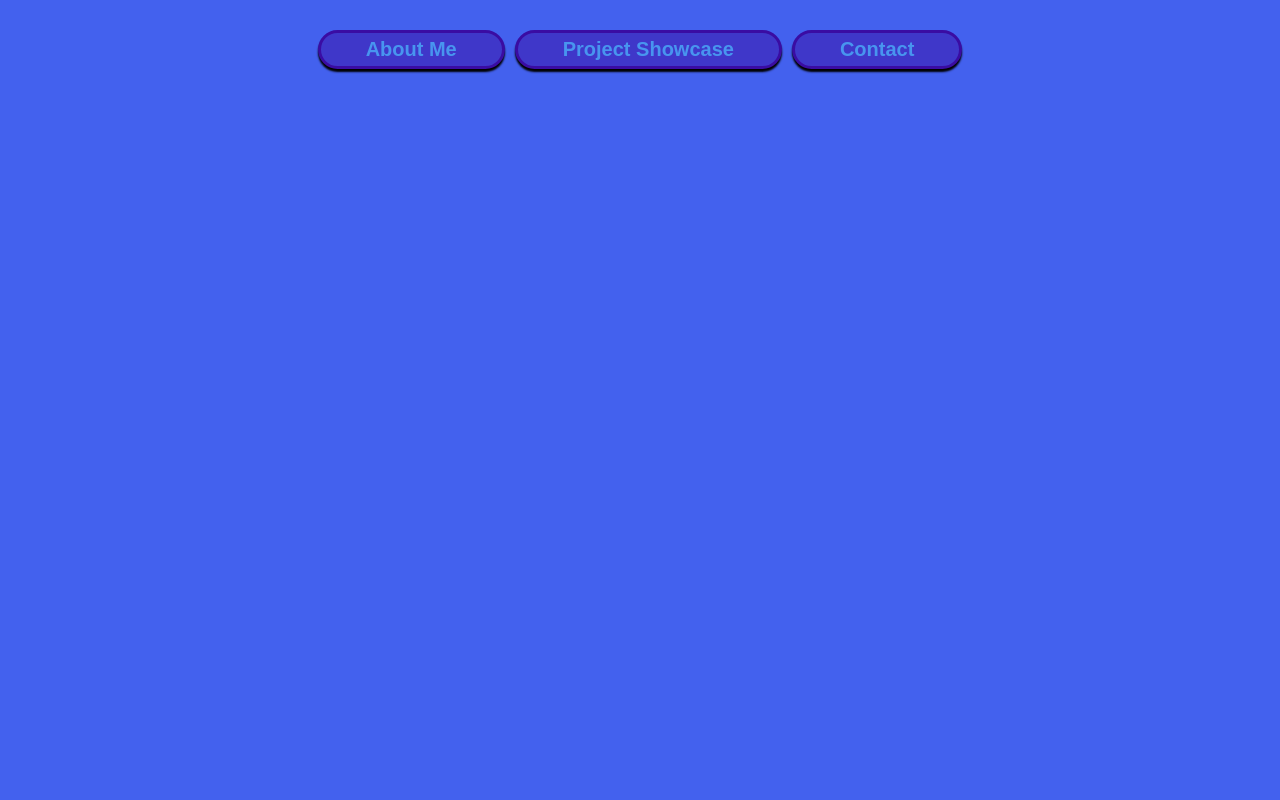
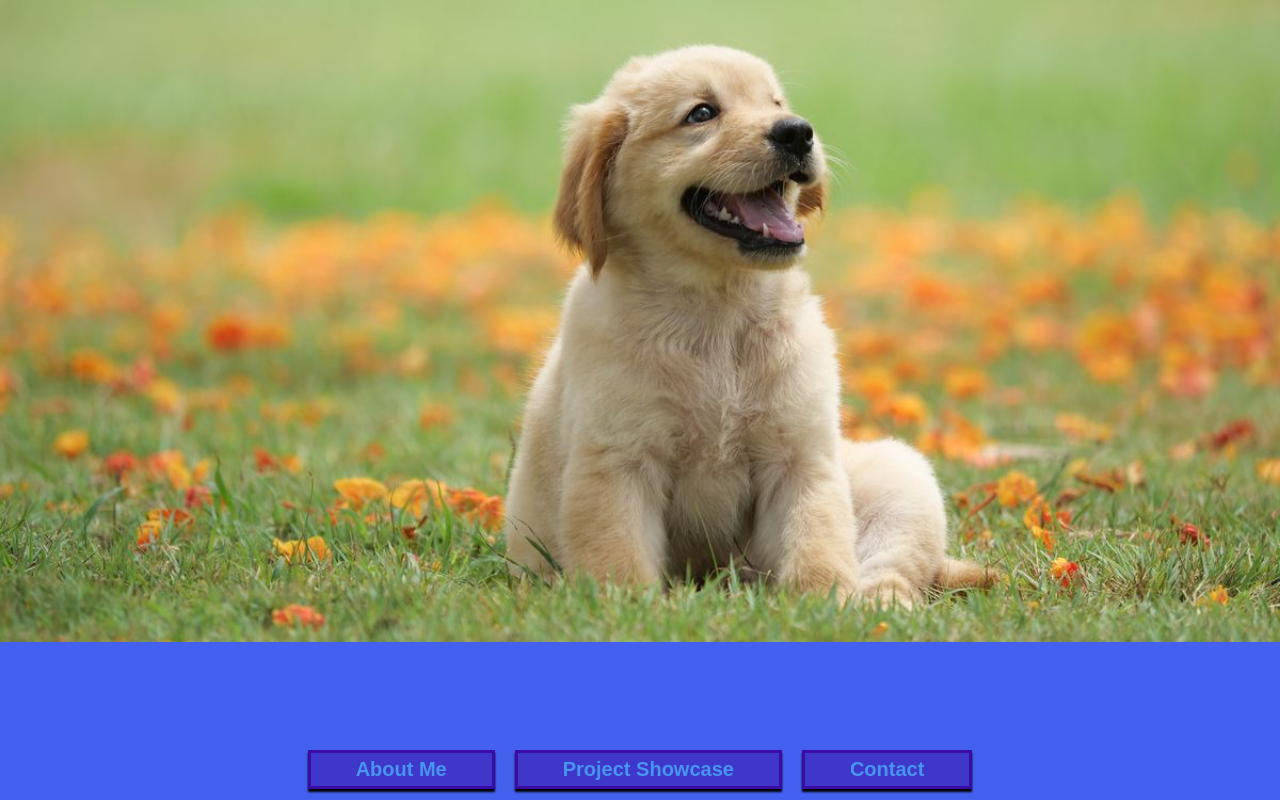
Before and after one commit to Lazikaz/lazikaz, a plain HTML site: page index.html in a window 1280 px wide. Drawn offline with Linux system fonts and the light colour scheme.

Commit message:
removed animation, changed picture

```diff
--- a/index.html
+++ b/index.html
@@ -10,8 +10,13 @@
 </head>
 <body>
     <div id="wrapper">
-        <div id="imageScroll">
-
+        <div id="imageFrame">
+                <div class="img">
+                    <img src="./pictures/test.jpg" alt="">
+                </div>
+                <div class="img">
+                    <img src="./pictures/test.jpg" alt="">
+                </div>
         </div>
        <nav>
         <div class="menubutton">
--- a/styles.css
+++ b/styles.css
@@ -5,6 +5,7 @@ body{
 }
 
 #wrapper{
+    overflow: auto;
     position: absolute;
     width: 100%;
     height: 100%;
@@ -30,11 +31,12 @@ nav a{
 }
 
 .menubutton{
-    margin-left: 5px;
-    margin-right: 5px;
+    white-space: nowrap;
+    margin-left: 10px;
+    margin-right: 10px;
     padding:5px;
     background-color: #3F37C9;
-    border-radius: 20px;
+    border-radius: 0px;
     transition: background-color 150ms linear;
     box-shadow: 0px 3px 2px black;
     border-color: #3A0CA3;
@@ -45,3 +47,32 @@ nav a{
     background-color: #3A0CA3;
 
 }
+
+#imageFrame{
+    width: 100%;
+    height: 90%;
+    overflow: hidden;
+}
+
+.img{
+    width: 100%;
+    height: 100%;
+}
+
+.img img{
+    width: 100%;
+    height: auto;
+}
+
+#imageHolder{
+    width: 100%;
+    height: 100%;
+}
+
+/* SCROLLBAR */
+
+::-webkit-scrollbar{
+    width: 0px;
+}
+
+/*ANIMATION*/
```
Also changed, not shown: pictures/download.jfif (added), pictures/test.jpg (added).
